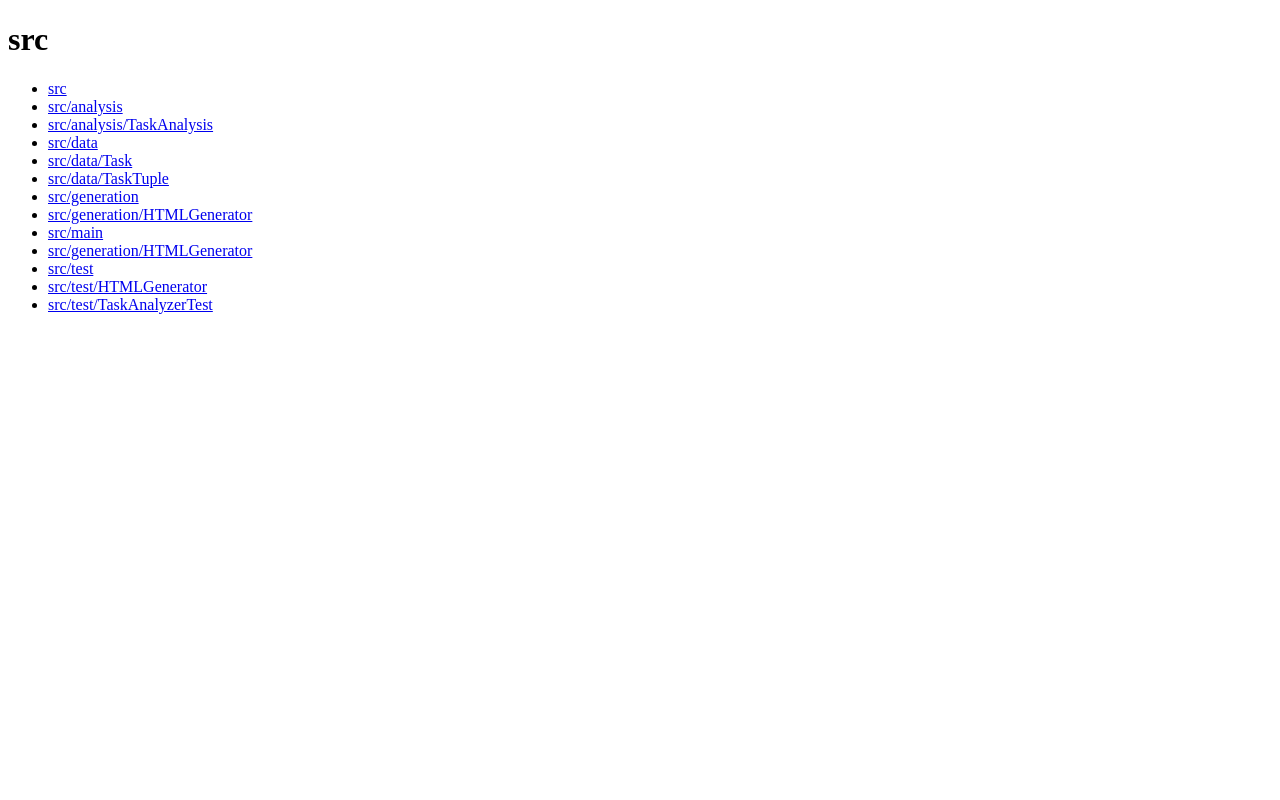
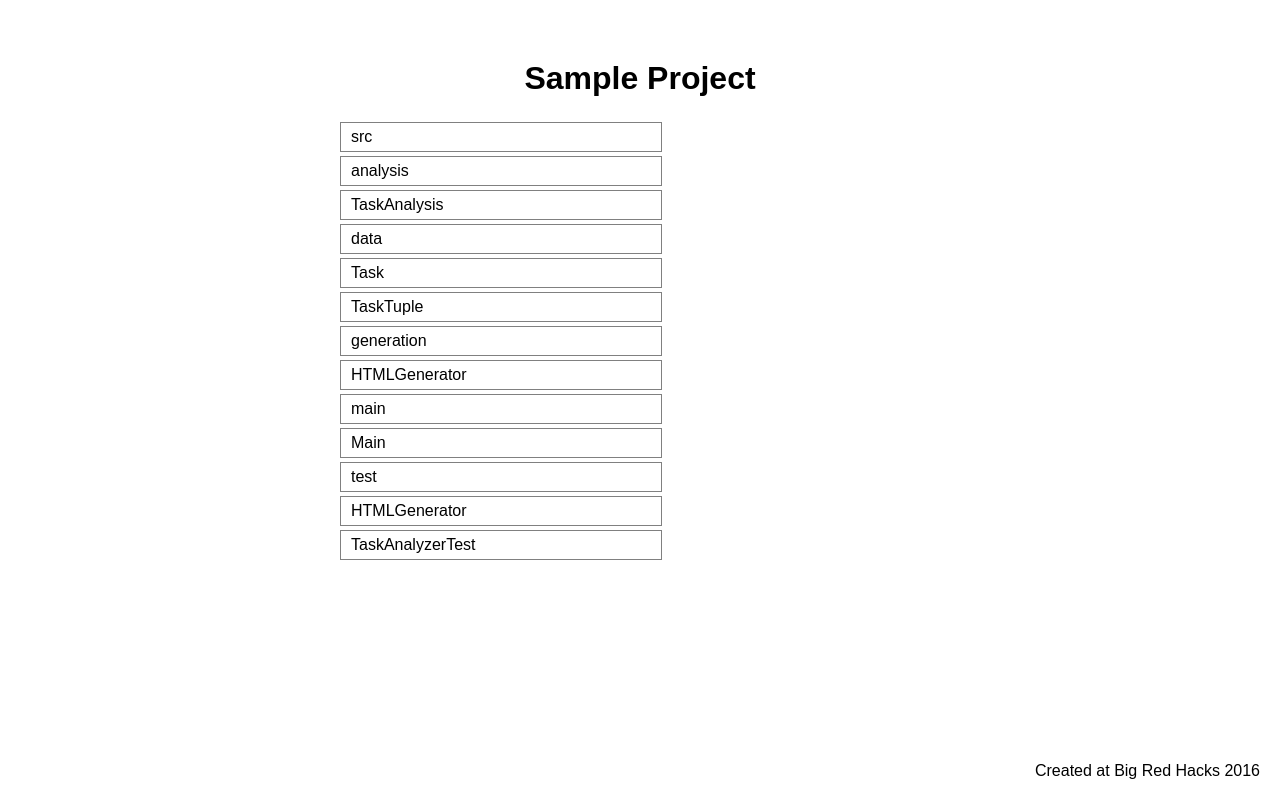
Before and after one commit to bjc265/ProgressAnalysis, a plain HTML site: page SampleHomePage.html in a window 1280 px wide. Drawn offline with nearby package versions, Linux system fonts and the light colour scheme; files that its build step writes are made by us from their sources; a web font is replaced by a local one.

Commit message:
Updated sample home page form

```diff
--- a/SampleHomePage.html
+++ b/SampleHomePage.html
@@ -1,30 +1,35 @@
-<!-- HOME PAGE -->
-
-
 <!doctype html>
 <html lang = "en">
 <head>
 	<meta charset="utf-8">
 	<title> Progress Analyzer </title>
+	<link rel="stylesheet" href="index.css">
 	<meta name="description" content="SitePoint">
 	<meta name="author" content="SitePoint">
 </head>
 <body>
-		<h1>src</h1>
+<div class="content">
+	<h1>Sample Project</h1>
 	<ul>
-			<li class="depth directory" data-depth="0"><a href="src.html">src</a></div>
-			<li class="depth directory" data-depth="1"><a href="src_analysis.html">src/analysis</a></div>
-			<li class="depth file" data-depth="2"><a href="src_analysis_TaskAnalyzer.html">src/analysis/TaskAnalysis</a></div>
-			<li class="depth directory" data-depth="1"><a href="src_data.html">src/data</a></div>
-			<li class="depth file" data-depth="2"><a href="src_data_Task.html">src/data/Task</a></div>
-			<li class="depth file" data-depth="2"><a href="src_data_TaskTuple.html">src/data/TaskTuple</a></div>
-			<li class="depth directory" data-depth="1"><a href="src_generation.html">src/generation</a></div>
-			<li class="depth file" data-depth="2"><a href="src_generation_HTMLGenerator.html">src/generation/HTMLGenerator</a></div>
-			<li class="depth directory" data-depth="1"><a href="src_main.html">src/main</a></div>
-			<li class="depth file" data-depth="2"><a href="src_main_Main.html">src/generation/HTMLGenerator</a></div>
-			<li class="depth directory" data-depth="1"><a href="src_test.html">src/test</a></div>
-			<li class="depth file" data-depth="2"><a href="src_test_HTMLGeneratorTest.html">src/test/HTMLGenerator</a></div>
-			<li class="depth file" data-depth="2"><a href="src_test_TaskAnalyzerTest.html">src/test/TaskAnalyzerTest</a></div>
+		<li class="depth" data-depth=0><a href="src.html">src</a></li>
+		<li class="depth" data-depth=1><a href="src_analysis.html">analysis</a></li>
+		<li class="depth" data-depth=2><a href="src_analysis_TaskAnalyzer.html">TaskAnalysis</a></li>
+		<li class="depth" data-depth=1><a href="src_data.html">data</a></li>
+		<li class="depth" data-depth=2><a href="src_data_Task.html">Task</a></li>
+		<li class="depth" data-depth=2><a href="src_data_TaskTuple.html">TaskTuple</a></li>
+		<li class="depth" data-depth=1><a href="src_generation.html">generation</a></li>
+		<li class="depth" data-depth=2><a href="src_generation_HTMLGenerator.html">HTMLGenerator</a></li>
+		<li class="depth" data-depth=1><a href="src_main.html">main</a></li>
+		<li class="depth" data-depth=2><a href="src_main_Main.html">Main</a></li>
+		<li class="depth" data-depth=1><a href="src_test.html">test</a></li>
+		<li class="depth" data-depth=2><a href="src_test_HTMLGeneratorTest.html">HTMLGenerator</a></li>
+		<li class="depth" data-depth=2><a href="src_test_TaskAnalyzerTest.html">TaskAnalyzerTest</a></li>
 	</ul>
+</div>
+
+<footer>Created at Big Red Hacks 2016</footer>
+
+<script src="jquery.js"></script>
+<script src="index.js"></script>
 </body>
 </html>
```
Lines whose indentation alone changed are shown as unchanged.
